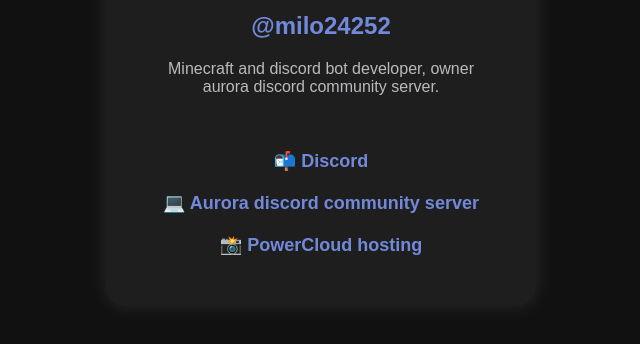
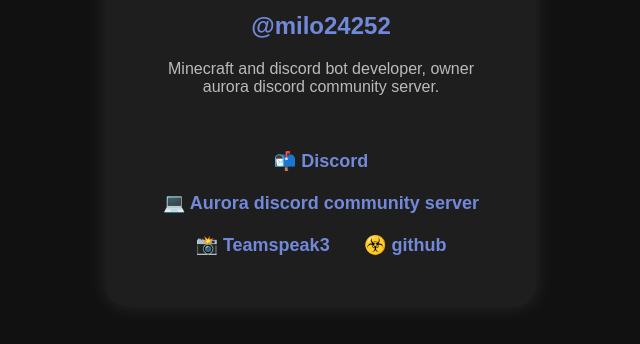
Before and after one commit to milovan1270/milo24252.github.io, a plain HTML site: page index.html in a window 1280 px wide. Shown: the part 342-686 px from the top of the page, without its empty margins (319-959 px from the left). Drawn offline with Linux system fonts and the light colour scheme.

Commit message:
Update index.html

```diff
--- a/index.html
+++ b/index.html
@@ -17,7 +17,8 @@
         <div class="social-icons">
             <a href="https://discord.com/users/756131589620236319" target="_blank">📬 Discord</a>
             <a href="https://discord.gg/VsfFgm8fR7" target="_blank">💻 Aurora discord community server</a>
-            <a href="https://discord.gg/qsHndJ7fe7" target="_blank">📸 PowerCloud hosting</a>
+            <a href="milo24252@myteamspeak.com" target="_blank">📸 Teamspeak3</a>
+            <a href="https://github.com/milo24252" target="_blank">☣️ github</a>
         </div>
     </div>
 
```
